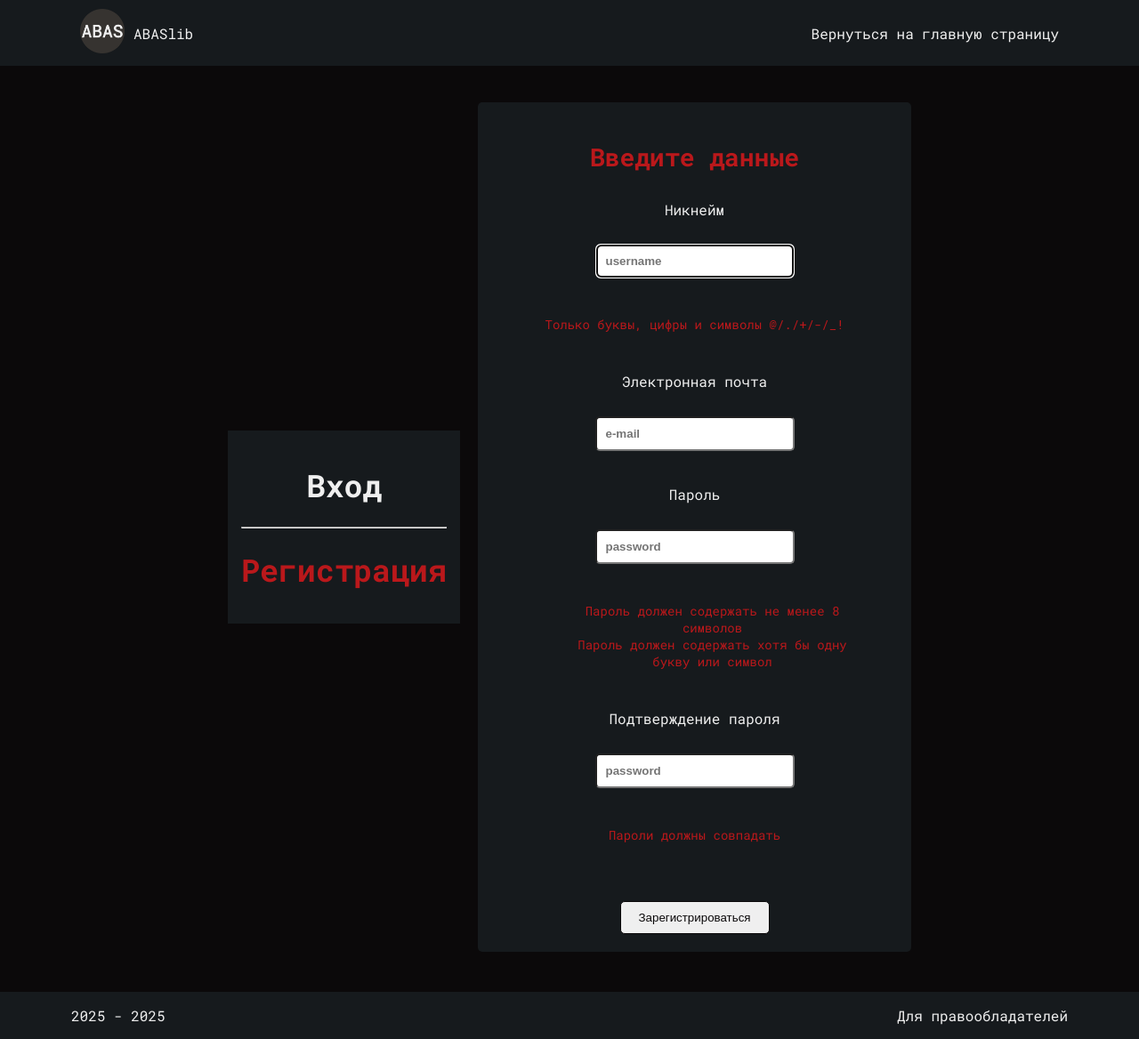
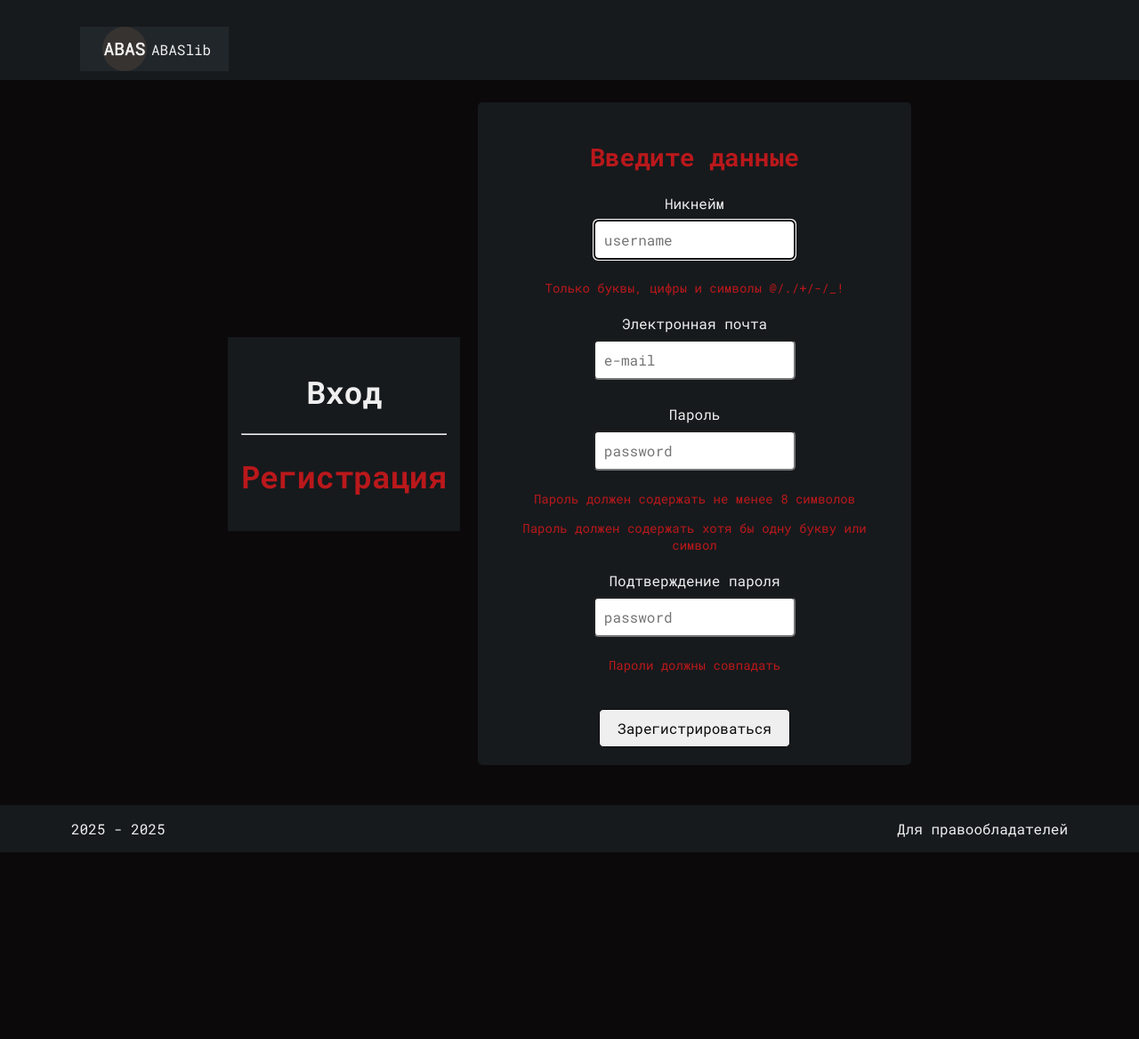
Before and after one commit to kv4D/abaslib, a Django app: page /register/ in a window 1280 px wide. Shown: the whole page at 89% size. After the commit the page ends 958 px from the top, so only its background shows below. Run offline with Django 5.2, Linux system fonts and the light colour scheme.

Commit message:
Переработаны стили кнопок, ссылок и некоторых страниц
Теперь ссылки скрыты в кнопки для удобства, они приведены к стилю
для размещения, в том числе вместе

```diff
--- a/main/forms.py
+++ b/main/forms.py
@@ -25,7 +25,7 @@ class TextTitleForm(forms.ModelForm):
             'title_name_eng': forms.TextInput(attrs={'placeholder': 'Введите название (если есть)', 'class': 'form_input'}),
             'title_author': forms.TextInput(attrs={'placeholder': 'Автор', 'class': 'form_input'}),
             'title_is_ongoing': forms.CheckboxInput(attrs={'class': 'form_checkbox_input'}),
-            'title_description': forms.Textarea(attrs={'placeholder': 'Введите описание...', 'class': 'form_input', 'rows': 4}),
+            'title_description': forms.Textarea(attrs={'placeholder': 'Введите описание...', 'class': 'form_input', 'rows': 10}),
             'publication_year': forms.NumberInput(attrs={'class': 'form_input'}),
         }
 
@@ -53,7 +53,7 @@ class GraphicTitleForm(forms.ModelForm):
             'title_name_eng': forms.TextInput(attrs={'placeholder': 'Введите название (если есть)', 'class': 'form_input'}),
             'title_author': forms.TextInput(attrs={'placeholder': 'Автор', 'class': 'form_input'}),
             'title_is_ongoing': forms.CheckboxInput(attrs={'class': 'form_checkbox_input'}),
-            'title_description': forms.Textarea(attrs={'placeholder': 'Введите описание...', 'class': 'form_input', 'rows': 6}),
+            'title_description': forms.Textarea(attrs={'placeholder': 'Введите описание...', 'class': 'form_input', 'rows': 10}),
             'publication_year': forms.NumberInput(attrs={'class': 'form_input'}),
         }
 
--- a/main/templates/main/base.html
+++ b/main/templates/main/base.html
@@ -27,8 +27,7 @@
     <header>
       <div id="header_container">
         <div id="site_icon">
-          <a href="{% url 'main:home' %}"><img style="width:50px;height:50px;" src="{% static 'images/favicon/android-chrome-192x192.png' %}" /></a>
-          <a href="{% url 'main:home' %}">ABASlib</a>
+          <a href="{% url 'main:home' %}"><button class="ref_button"><img style="width:50px;height:50px;" src="{% static 'images/favicon/android-chrome-192x192.png' %}" />ABASlib</button></a>
         </div>
         {% block header %}
 
--- a/main/templates/main/title_page.html
+++ b/main/templates/main/title_page.html
@@ -17,9 +17,9 @@
         <h3>{{ title.title_name_eng }}</h3>
       </div>
       <div class="button_group">
-        <a href=""><button class="grouped_button">О тайтле</button></a>
-        <a href=""><button class="grouped_button">Главы</button></a>
-        <a href=""><button class="grouped_button">Комментарии</button></a>
+        <a href=""><button class="ref_button">О тайтле</button></a>
+        <a href=""><button class="ref_button">Главы</button></a>
+        <a href=""><button class="ref_button">Комментарии</button></a>
       </div>
       {% if title.title_is_ongoing %}
         <div class="info">
--- a/main/templates/main/upload_chapter.html
+++ b/main/templates/main/upload_chapter.html
@@ -9,7 +9,7 @@
 {% endblock %}
 
 {% block header %}
-  <a href="{% url 'main:home' %}">Вернуться на главную страницу</a>
+  <a href="{% url 'main:home' %}"><button class="ref_button">Вернуться назад</button></a>
 {% endblock %}
 
 {% block content %}
--- a/main/templates/main/upload_title.html
+++ b/main/templates/main/upload_title.html
@@ -9,7 +9,7 @@
 {% endblock %}
 
 {% block header %}
-  <a href="{% url 'main:home' %}">Вернуться на главную страницу</a>
+  <a href="{% url 'main:home' %}"><button class="ref_button">Вернуться назад</button></a>
 {% endblock %}
 
 {% block content %}
--- a/static/css/base_styles.css
+++ b/static/css/base_styles.css
@@ -112,9 +112,15 @@ button {
     padding: 10px 20px;
     border: 1px solid;
     max-width: 30%;
+    display: flex;
+    text-align: center;
     align-self: center;
-    text-align: center;
-    border-radius: 5px;;
+    align-items: center;
+    justify-content: center;
+    font-family: inherit;
+    font-size: inherit;
+    border-radius: 5px;
+    white-space: nowrap;
     min-width: fit-content;
     cursor: pointer;
     color: #0B090A;
@@ -136,17 +142,22 @@ button:active {
     gap: 0;
 }
 
-.grouped_button {
+.ref_button {
     flex: 1;
     border-radius: 0;
-    background-color: #161A1D;
+    background-color: #21262b;
     color: #EFEFEF;
-    border-right: none;
-    border-left: none;
+    border: none;
+    height: 50px;
 }
 
-.grouped_button:hover {
+.ref_button:hover {
     color: #ff090d;
+    background-color: #161A1D;
+}
+
+.ref_button img {
+    margin: 5px;
 }
 
 input, textarea  {
@@ -154,7 +165,8 @@ input, textarea  {
     margin: 8px;
     box-sizing: content-box;
     border-radius: 5px;
-    min-width: 200px;
+    font-family: inherit;
+    font-size: inherit;
 }
 
 .warning {
--- a/static/css/main/title_styles.css
+++ b/static/css/main/title_styles.css
@@ -16,3 +16,8 @@
 #side {
     flex: 2;
 }
+
+#main_content .ref_button {
+    border-top: 2px solid;
+    border-bottom: 2px solid;
+}
--- a/static/css/users/auth_styles.css
+++ b/static/css/users/auth_styles.css
@@ -1,7 +1,3 @@
-h1, h2, h3, h4, h5 {
-    text-align: center;
-}
-
 .auth_buttons {
     flex: 2;
     text-align: center;
@@ -13,27 +9,8 @@ h1, h2, h3, h4, h5 {
     min-width: fit-content;
 }
 
-.input_block {
-    display: flex;
-    flex-direction: column;
+ul {
     text-align: center;
-    align-items: center;
-    margin: 30px;
-}
-
-input:focus {
-    border: 1px solid;
-}
-
-input::placeholder {
-    font-weight: bold;
-}
-
-h1 {
-    display:flow-root;
-}
-
-ul {
     list-style-type: none;
 }
 
@@ -53,3 +30,18 @@ ul {
     padding: 20px;
     min-width: 200px;
 }
+
+button {
+    align-self: center; /* Центрирование кнопки по горизонтали */
+    width: 50%; /* Ширина кнопки */
+    max-width: 200px; /* Максимальная ширина кнопки */
+    margin-top: 20px; /* Отступ сверху */
+}
+
+input {
+    width: 50%;
+}
+
+.input_block {
+    margin: 20px;
+}
--- a/users/templates/users/auth_base.html
+++ b/users/templates/users/auth_base.html
@@ -3,10 +3,6 @@
 {% load static %}
 {% block styles %}
   <link rel="stylesheet" href="{% static 'css/users/auth_styles.css' %}" />
-{% endblock %}
-
-{% block header %}
-  <a href="{% url 'main:home' %}">Вернуться на главную страницу</a>
 {% endblock %}
 
 {% block content %}
--- a/users/templates/users/login.html
+++ b/users/templates/users/login.html
@@ -27,8 +27,7 @@
           <input placeholder="Пароль" type="password" name="password" autocomplete="current-password" required id="id_password" />
         </div>
 
-        <div>
-          <br />
+        <div class='button_group'>
           <button name="submit">Войти</button>
           <input type="hidden" name="next" value="{% url 'main:home' %}" />
         </div>
--- a/users/templates/users/register.html
+++ b/users/templates/users/register.html
@@ -36,10 +36,10 @@
           <input placeholder="password" type="password" name="password1" autocomplete="new-password" required aria-describedby="id_password1_helptext" id="id_password1" />
           <br />
           <span class="warning" id="id_password1_helptext">
-            <ul>
-              <li>Пароль должен содержать не менее 8 символов</li>
-              <li>Пароль должен содержать хотя бы одну букву или символ</li>
-            </ul>
+              <p>Пароль должен содержать не менее 8 символов</p>
+          </span>
+          <span class="warning" id="id_password1_helptext">
+            <p>Пароль должен содержать хотя бы одну букву или символ</p>
           </span>
         </div>
 
@@ -51,8 +51,7 @@
           <span class="warning" id="id_password2_helptext"><p>Пароли должны совпадать</p></span>
         </div>
 
-        <div>
-          <br />
+        <div class='button_group'>
           <button name="submit">Зарегистрироваться</button>
           <input type="hidden" name="next" value="{% url 'main:home' %}" />
         </div>
```
Also changed, not shown: main/templates/main/home.html (+4 -6 lines), static/css/main/home_styles.css (+4 -8 lines), static/css/main/upload_styles.css (+5 -3 lines).
